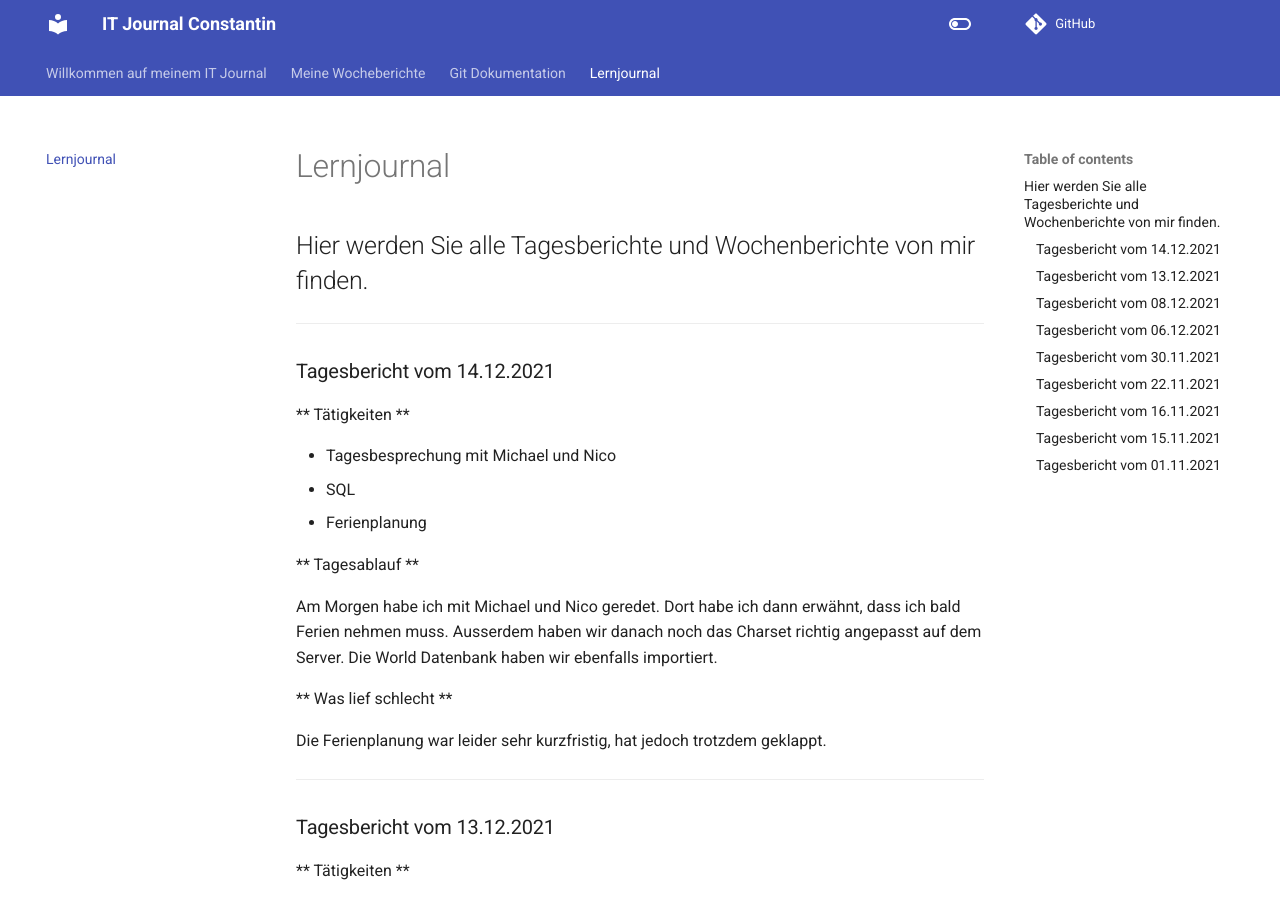
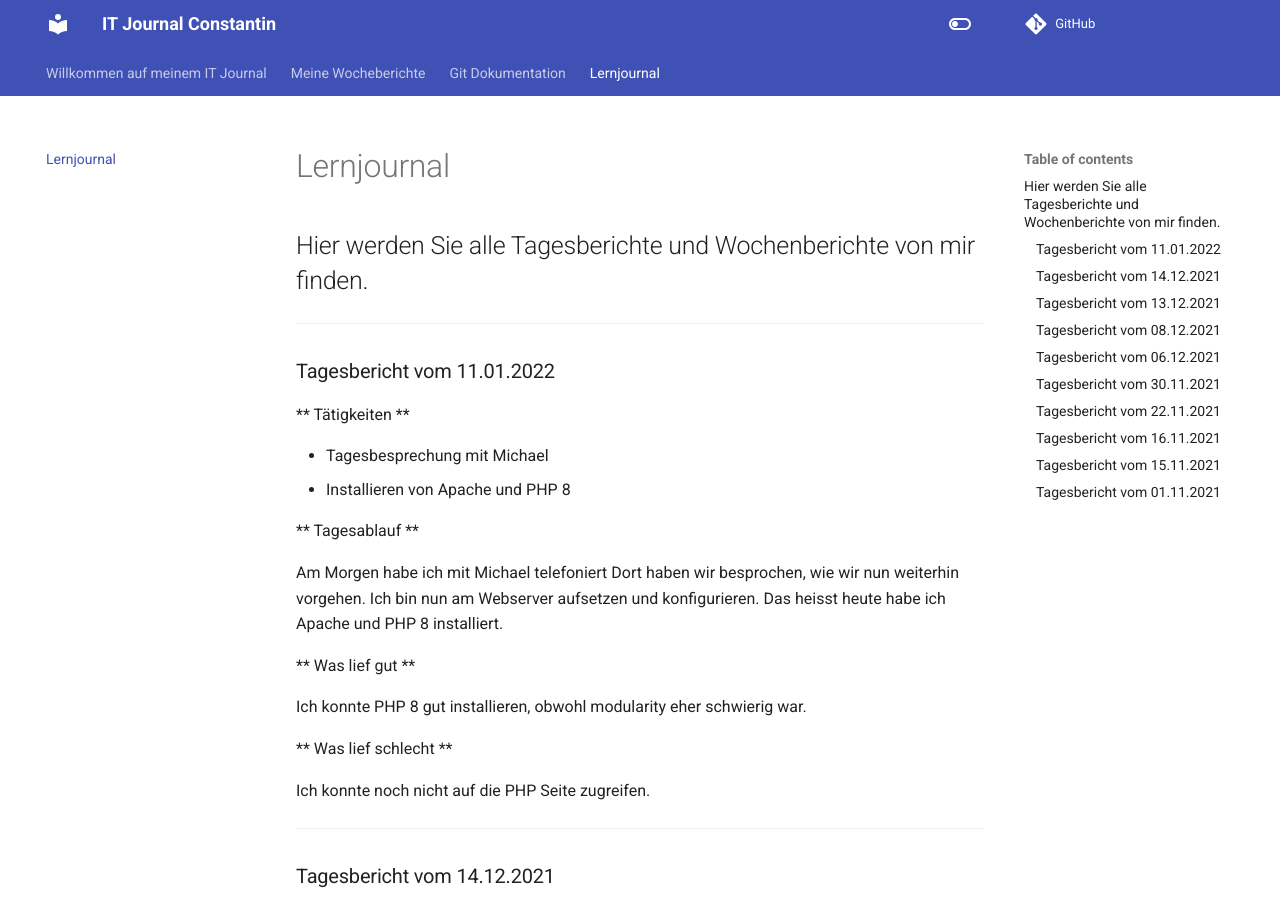
Before and after one commit to constantin-koenig/ITjournal, an MkDocs documentation site: the page built from docs/lernjournal.md, in a window 1280 px wide and 900 px high. Built offline with MkDocs 1.6.1 and Material for MkDocs 9.7.7, drawn with Linux system fonts in a browser that asks for light colours; comment, search, counter and statistics services are not loaded.

Commit message:
Tagesbericht vom 11.01.2022 hinzugefügt

```diff
--- a/docs/lernjournal.md
+++ b/docs/lernjournal.md
@@ -4,6 +4,32 @@
 
 ---
 
+### Tagesbericht vom 11.01.2022
+
+** Tätigkeiten **
+
+- Tagesbesprechung mit Michael
+- Installieren von Apache und PHP 8
+
+
+** Tagesablauf **
+
+Am Morgen habe ich mit Michael telefoniert
+Dort haben wir besprochen, wie wir nun weiterhin vorgehen.
+Ich bin nun am Webserver aufsetzen und konfigurieren.
+Das heisst heute habe ich Apache und PHP 8 installiert.
+
+
+** Was lief gut **
+
+Ich konnte PHP 8 gut installieren, obwohl modularity eher schwierig war.
+
+
+** Was lief schlecht **
+
+Ich konnte noch nicht auf die PHP Seite zugreifen.
+
+---
 ### Tagesbericht vom 14.12.2021
 
 ** Tätigkeiten **
```
